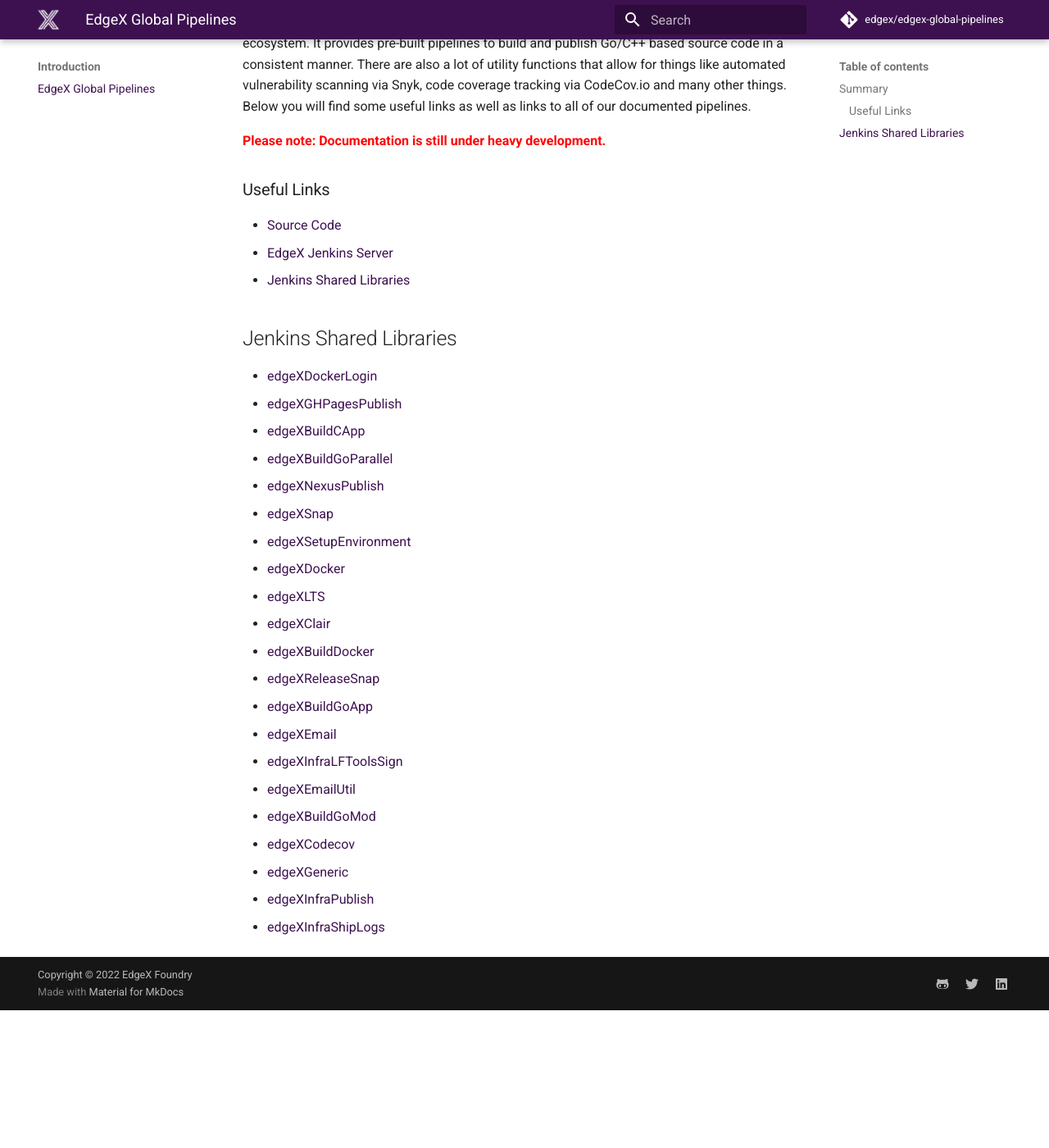
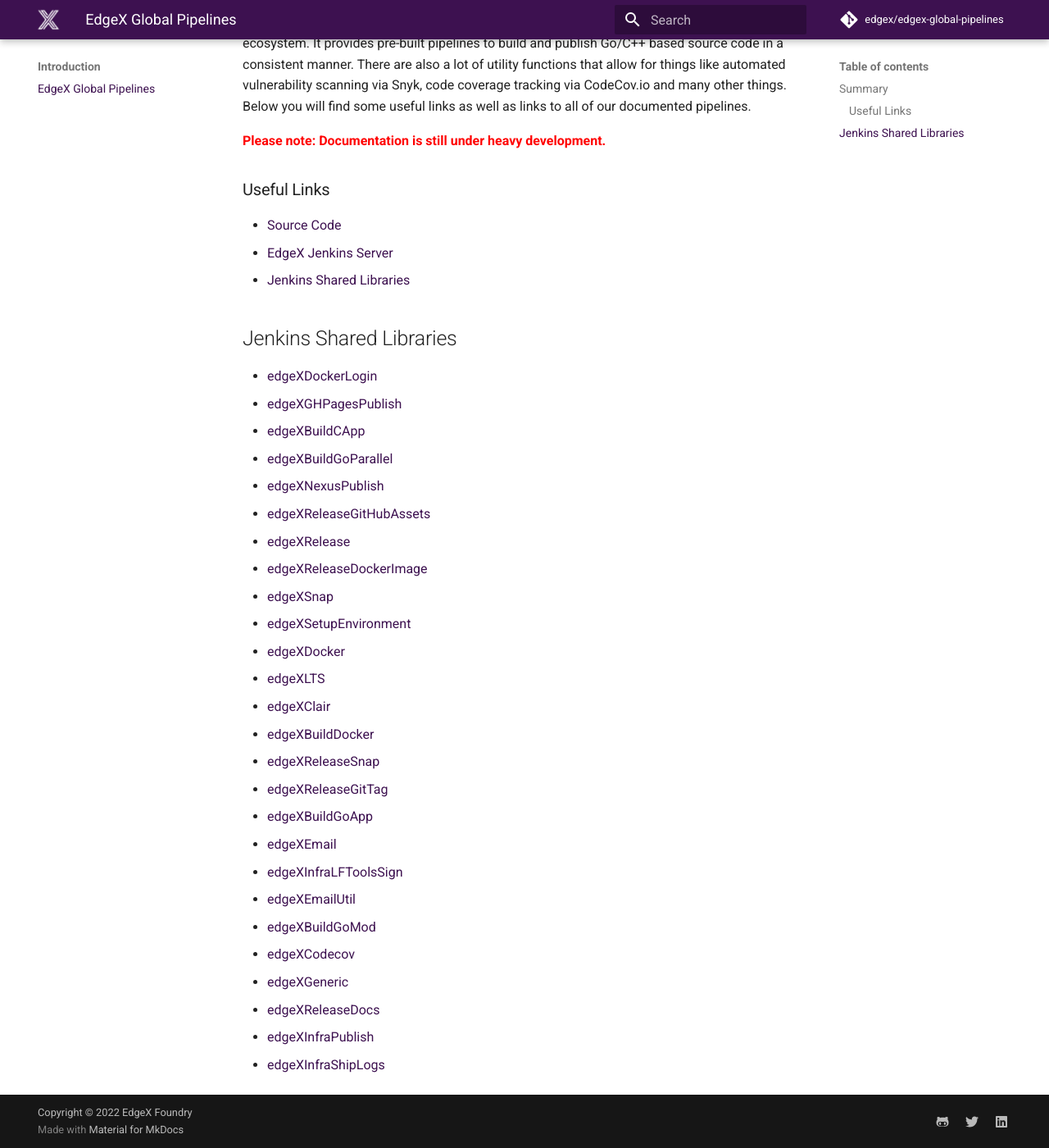
Before and after one commit to ThatXlineroiz6ch/Anuragsingh691y, an MkDocs documentation site: the page built from docs_src/index.md, in a window 1280 px wide and 1400 px high, scrolled down 264 px. Shown: the whole window at 82% size. Built offline with MkDocs 1.6.1 and Material for MkDocs 9.7.7, drawn with Linux system fonts in a browser that asks for light colours; comment, search, counter and statistics services are not loaded; before the commit the page ends 1496 px from its top, so only the background shows below that.

Commit message:
docs: Additional documentation for existing functions
Signed-off-by: Ernesto Ojeda <ernesto.ojeda@intel.com>

```diff
--- a/docs_src/index.md
+++ b/docs_src/index.md
@@ -19,6 +19,9 @@ This repository contains useful Jenkins global library functions used within the
 - [edgeXBuildCApp](libraries/edgeXBuildCApp.md)
 - [edgeXBuildGoParallel](libraries/edgeXBuildGoParallel.md)
 - [edgeXNexusPublish](libraries/edgeXNexusPublish.md)
+- [edgeXReleaseGitHubAssets](libraries/edgeXReleaseGitHubAssets.md)
+- [edgeXRelease](libraries/edgeXRelease.md)
+- [edgeXReleaseDockerImage](libraries/edgeXReleaseDockerImage.md)
 - [edgeXSnap](libraries/edgeXSnap.md)
 - [edgeXSetupEnvironment](libraries/edgeXSetupEnvironment.md)
 - [edgeXDocker](libraries/edgeXDocker.md)
@@ -26,6 +29,7 @@ This repository contains useful Jenkins global library functions used within the
 - [edgeXClair](libraries/edgeXClair.md)
 - [edgeXBuildDocker](libraries/edgeXBuildDocker.md)
 - [edgeXReleaseSnap](libraries/edgeXReleaseSnap.md)
+- [edgeXReleaseGitTag](libraries/edgeXReleaseGitTag.md)
 - [edgeXBuildGoApp](libraries/edgeXBuildGoApp.md)
 - [edgeXEmail](libraries/edgeXEmail.md)
 - [edgeXInfraLFToolsSign](libraries/edgeXInfraLFToolsSign.md)
@@ -33,5 +37,6 @@ This repository contains useful Jenkins global library functions used within the
 - [edgeXBuildGoMod](libraries/edgeXBuildGoMod.md)
 - [edgeXCodecov](libraries/edgeXCodecov.md)
 - [edgeXGeneric](libraries/edgeXGeneric.md)
+- [edgeXReleaseDocs](libraries/edgeXReleaseDocs.md)
 - [edgeXInfraPublish](libraries/edgeXInfraPublish.md)
 - [edgeXInfraShipLogs](libraries/edgeXInfraShipLogs.md)
--- a/mkdocs.yml
+++ b/mkdocs.yml
@@ -34,9 +34,15 @@ nav:
     - './libraries/edgeXGHPagesPublish.md'
     - './libraries/edgeXInfraLFToolsSign.md'
     - './libraries/edgeXInfraPublish.md'
-    - './libraries/edgeXLTS.md'
     - './libraries/edgeXNexusPublish.md'
     - './libraries/edgeXSetupEnvironment.md'
+  - Release Functions:
+    - './libraries/edgeXRelease.md'
+    - './libraries/edgeXReleaseDockerImage.md'
+    - './libraries/edgeXReleaseDocs.md'
+    - './libraries/edgeXReleaseGitHubAssets.md'
+    - './libraries/edgeXReleaseGitTag.md'
+    - './libraries/edgeXLTS.md'
   - Deprecated Functions:
     - './libraries/edgeXClair.md'
     - './libraries/edgeXGeneric.md'
```
Also changed, not shown: 8 other files.
